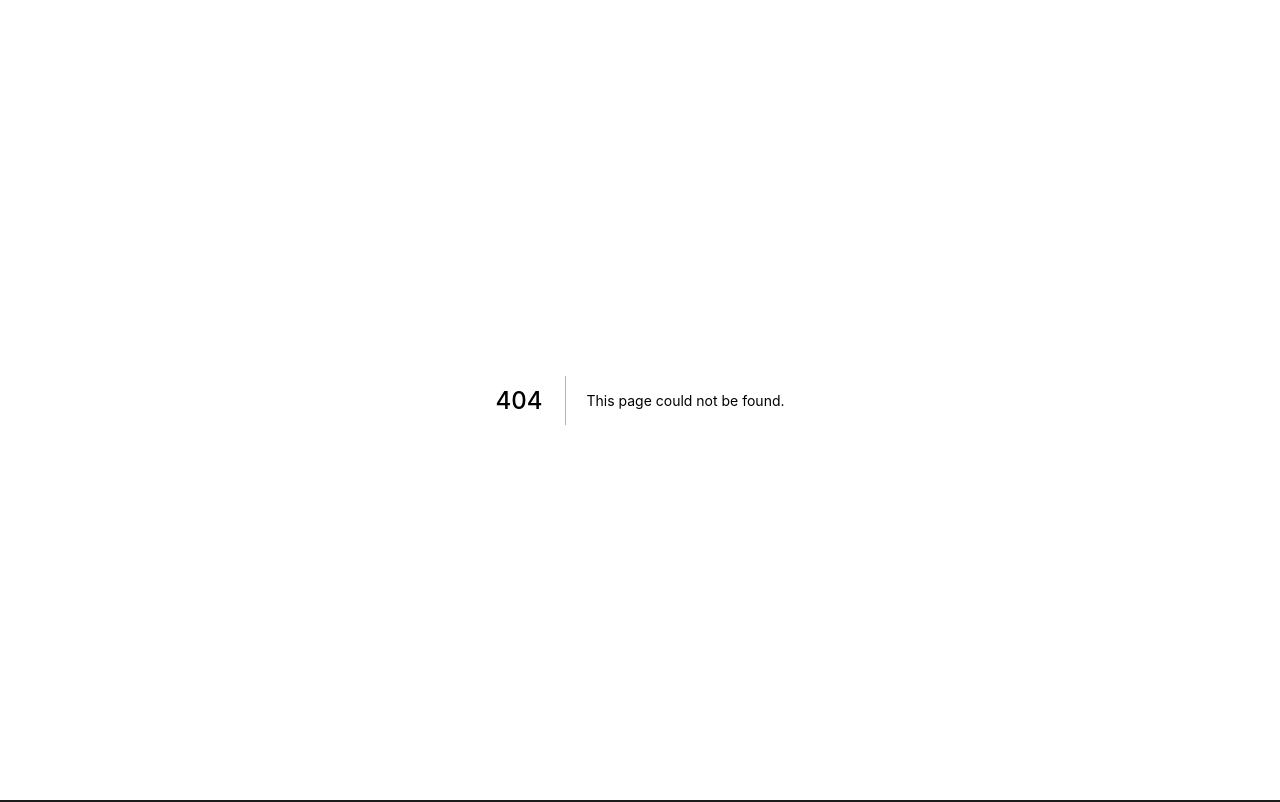
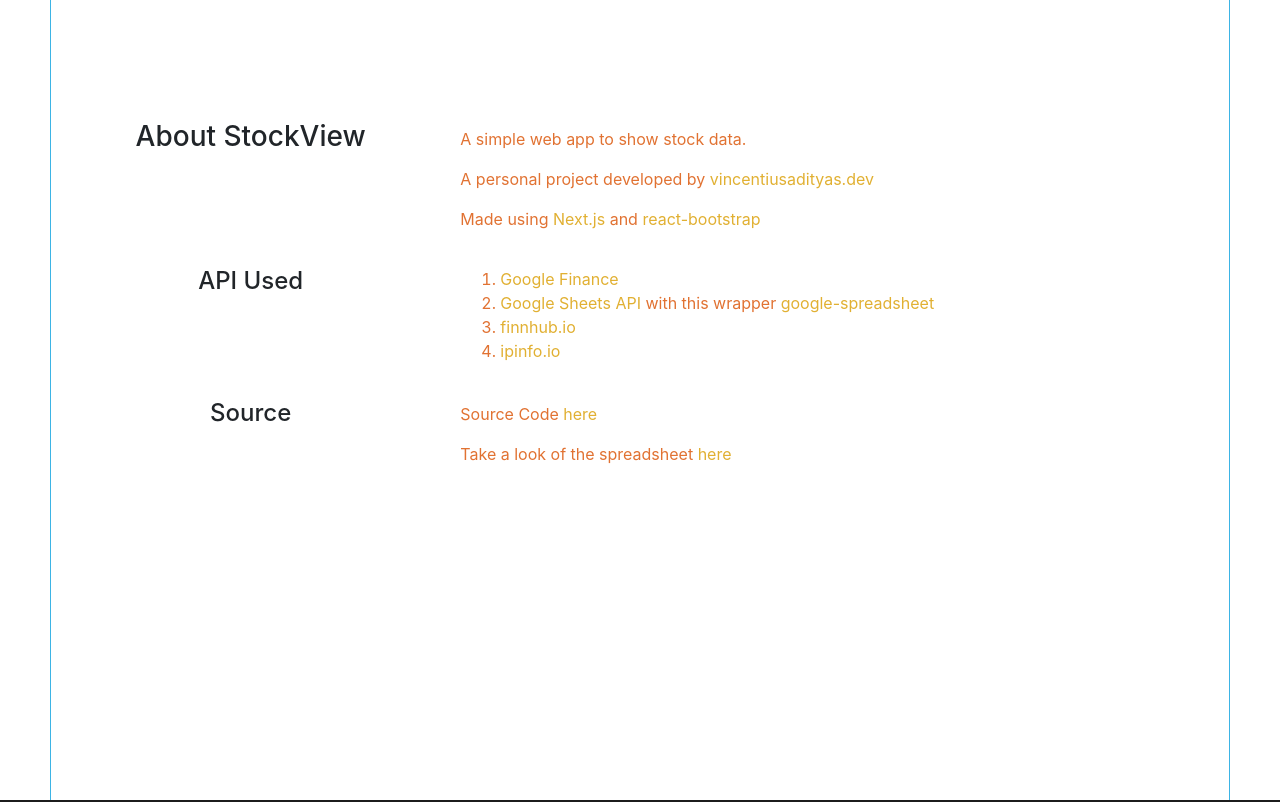
Before and after one commit to vincentiusadityas/stockview, a Next.js app: page /about in a window 1280 px wide. Before the commit this address had no page. Shown: the top 802 px of the page. Built offline with nearby package versions, Linux system fonts and the light colour scheme.

Commit message:
added about page

```diff
--- a/components/Layout.module.scss
+++ b/components/Layout.module.scss
@@ -42,7 +42,6 @@
 }
 
 .social_icon {
-    // font-size: var(--font-size-m);
     -webkit-transition: all 0.8s ease;
     transition: all 0.8s ease;
 }
--- a/components/navbar.js
+++ b/components/navbar.js
@@ -1,5 +1,4 @@
 import Link from 'next/link'
-// import styles from '../styles/Home.module.css'
 import styles from './Navbar.module.scss'
 import React, { useRef } from 'react'
 
@@ -7,7 +6,7 @@
                                 navIsAtTop,
                                 showHamburgerMenu,
                                 handleChecked }) {
-    // console.log("show?", showNav)
+
     const class1 = showNav? styles.navbar_active: styles.navbar_hidden
     const class2 = navIsAtTop? styles.navbar_at_top: styles.navbar_shadow
 
@@ -32,7 +31,7 @@
                             </Link>
                         </li>
                         <li className={styles.navbar_list}>
-                            <Link href="/#contact">
+                            <Link href="https://vincentiusadityas.dev/">
                                 <a>Contact</a>
                             </Link>
                         </li>
--- a/components/stock.js
+++ b/components/stock.js
@@ -150,7 +150,6 @@
     //TODO: SETUP ADD AND REMOVE BUTTON FOR CURRENCY DATA (user can choose which to show)
     //TODO: SETUP SHOW MORE THUMBNAIL DATA (MAYBE GRAPH)
     //TODO: SETUP SAVE STOCK AND SETUP A MY SAVED STOCK PAGE (use cache)
-    //TODO: SETUP ABOUT PAGE AND CONTACT PAGE
 
     return (
         <>
@@ -403,10 +402,6 @@
                         </Card>
                     </Col>
                 </Row>
-                {/* <Row>
-                    <Col>
-                    </Col>
-                </Row> */}
             </Container>
         </>
     )
--- a/lib/spreadsheet.js
+++ b/lib/spreadsheet.js
@@ -26,7 +26,6 @@
     // Try to fetch stock data using the chosen security and the ticker
     data_headers.forEach((item, idx) => {
       data_rows[0][item] = `=GOOGLEFINANCE("${security}:${ticker}", "${item}")`
-      // console.log(item + ": " + data_rows[0][item])
     })
 
     await data_rows[0].save()
@@ -81,7 +80,6 @@
     const data_rows = await sheet.getRows()
 
     if (base !== data_rows[0]["base_currency"]) {
-      console.log("test")
       data_rows[0]["base_currency"] = base
       await data_rows[0].save()
     }
--- a/pages/_app.js
+++ b/pages/_app.js
@@ -1,4 +1,8 @@
 import '../styles/globals.css'
+
+import '@fortawesome/fontawesome-svg-core/styles.css';
+import { config } from "@fortawesome/fontawesome-svg-core";
+config.autoAddCss = false;
 
 function MyApp({ Component, pageProps }) {
   return <Component {...pageProps} />
--- /dev/null
+++ b/pages/about.js
@@ -0,0 +1,73 @@
+import Layout from '../components/layout'
+import styles from '../styles/About.module.scss'
+import { Col, Row } from 'react-bootstrap'
+
+export default function About() {
+    return (
+      <Layout>
+        <div className={styles.styled_content}>
+            <Row className={styles.about_row}>
+                <Col lg={4} md={4} sm={4} className={styles.about_title}>
+                    <h3>About StockView</h3>
+                </Col>
+                <Col lg={8} md={8} sm={8} className={styles.about_descr}>
+                    <p>
+                        A simple web app to show stock data.
+                    </p>
+                    <p>
+                        A personal project developed by {' '}
+                        <span>
+                            <a href="https://vincentiusadityas.dev" target="_blank" className={styles.about_link}>vincentiusadityas.dev</a>
+                        </span>
+                    </p>
+                    <p>
+                        Made using
+                        <a href="https://nextjs.org/" target="_blank" className={styles.about_link}>{' '} Next.js {' '}</a> and
+                        <a href="https://react-bootstrap.github.io/" target="_blank" className={styles.about_link}>{' '} react-bootstrap</a>
+                    </p>
+                </Col>
+            </Row>
+            <Row className={styles.about_row}>
+                <Col lg={4} md={4} sm={4} className={styles.about_title}>
+                    <h4>API Used</h4>
+                </Col>
+                <Col lg={8} md={8} sm={8} className={styles.about_api}>
+                    <ol>
+                        <li>
+                            <a href="https://support.google.com/docs/answer/3093281#" target="_blank" className={styles.about_link}>Google Finance</a>
+                        </li>
+                        <li>
+                            <a href="https://developers.google.com/sheets/api" target="_blank" className={styles.about_link}>Google Sheets API</a>
+                            <span>
+                                {' '} with this wrapper {' '}
+                                <a href="https://github.com/theoephraim/node-google-spreadsheet" target="_blank" className={styles.about_link}>google-spreadsheet</a>
+                            </span>
+                        </li>
+                        <li>
+                            <a href="https://finnhub.io/" target="_blank" className={styles.about_link}>finnhub.io</a>
+                        </li>
+                        <li>
+                            <a href="https://ipinfo.io/" target="_blank" className={styles.about_link}>ipinfo.io</a>
+                        </li>
+                    </ol>
+                </Col>
+            </Row>
+            <Row>
+                <Col lg={4} md={4} sm={4} className={styles.about_title}>
+                    <h4>Source</h4>
+                </Col>
+                <Col lg={8} md={8} sm={8} className={styles.about_source}>
+                    <p>
+                        Source Code
+                        <a href="https://github.com/vincentiusadityas/stockview" target="_blank" className={styles.about_link}>{' '} here</a>
+                    </p>
+                    <p>
+                        Take a look of the spreadsheet
+                        <a href="https://docs.google.com/spreadsheets/d/e/2PACX-1vR7VIlkqf3uwbLRoBIxQMiBHej29iT4hG7MOc7yD_Hv2c_clo7IrkcQlybHUSQh3bNQh5zv3FqjLwrH/pubhtml" target="_blank" className={styles.about_link}>{' '} here</a>
+                    </p>
+                </Col>
+            </Row>
+        </div>
+      </Layout>
+    )
+  }
--- a/pages/api/stock/[pid].js
+++ b/pages/api/stock/[pid].js
@@ -30,8 +30,6 @@
 
       try {
         const {data, type} = await appendSpreadsheet(security, ticker, SPREADSHEET_ID, CLIENT_EMAIL, PRIVATE_KEY);
-        // console.log("data:", data)
-        // console.log("type:", type)
 
         return res.status(200).json({ data, type })
       } catch (e) {
@@ -60,7 +58,6 @@
     return await axios
       .get(API_URL)
       .then(({ data }) => {
-        // console.log(data)
         res.status(200).json({ data })
       })
       .catch(({ err }) => {
--- a/pages/index.js
+++ b/pages/index.js
@@ -3,10 +3,6 @@
 import styles from '../styles/Index.module.css'
 import {StockThumbnail} from '../components/stock'
 import { getAllConstants } from '../lib/constants'
-
-import '@fortawesome/fontawesome-svg-core/styles.css';
-import { config } from "@fortawesome/fontawesome-svg-core";
-config.autoAddCss = false;
 
 export async function getStaticProps() {
   const constants = getAllConstants()
--- /dev/null
+++ b/styles/About.module.scss
@@ -0,0 +1,36 @@
+.styled_content {
+    display: flex;
+    flex-direction: column;
+    min-height: 100vh;
+    padding-top: 120px;
+}
+
+.about_row {
+    margin-bottom: 20px;
+}
+
+.about_title {
+    text-align: center;
+}
+
+.about_image {
+    width: 20vw;
+}
+
+.about_descr {
+    color: var(--color-txt-sc-1);
+    margin-top: 7px;
+}
+
+.about_link {
+    color: var(--color-txt-sc-2);
+}
+
+.about_api {
+    color: var(--color-txt-sc-1);
+}
+
+.about_source {
+    color: var(--color-txt-sc-1);
+    margin-top: 3px;
+}
```
Also changed, not shown: components/Navbar.module.scss (+0 -32 lines), components/Stock.module.scss (+0 -14 lines), lib/stock.js (+1 -15 lines), 1 other file (tests, documents, lock files or other folders).
